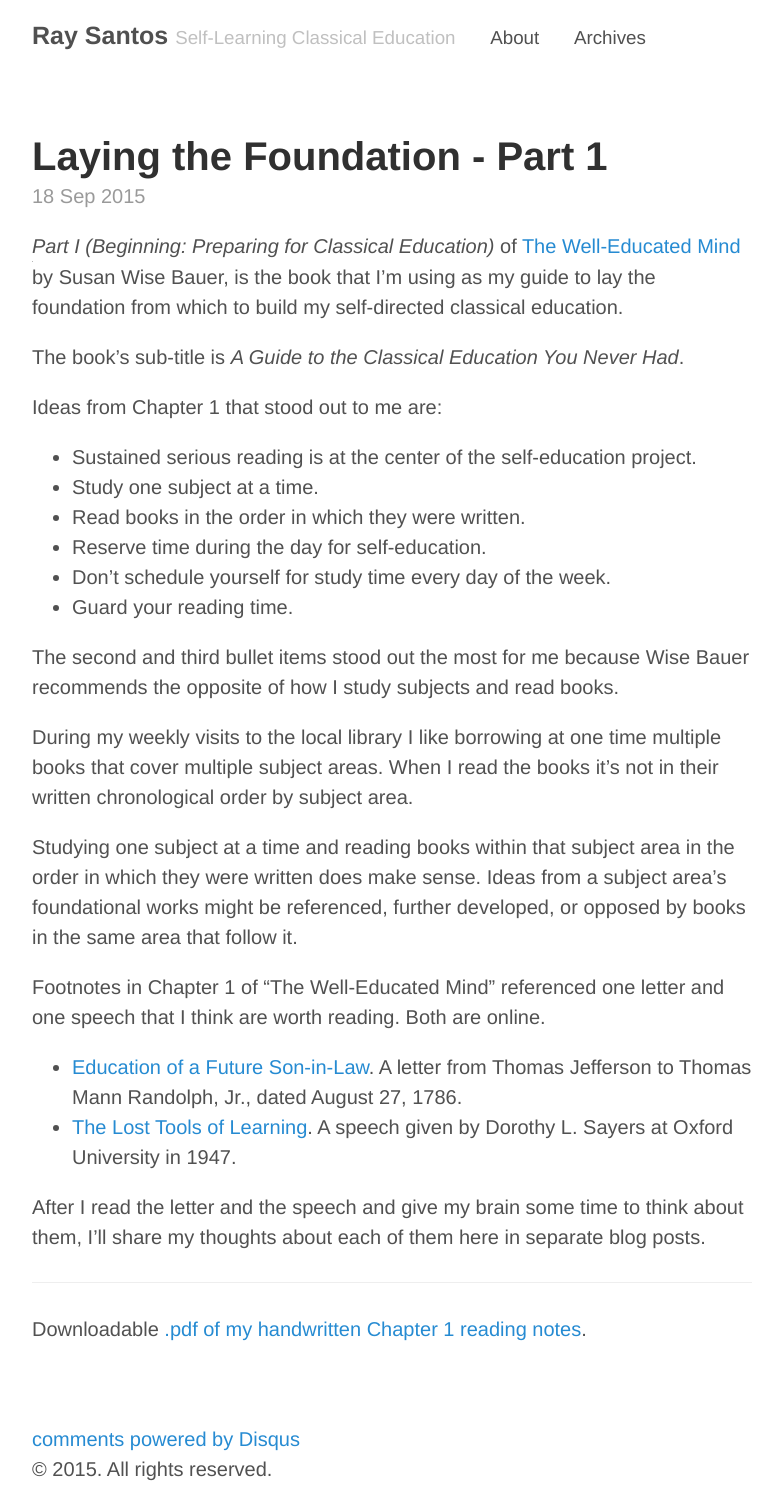
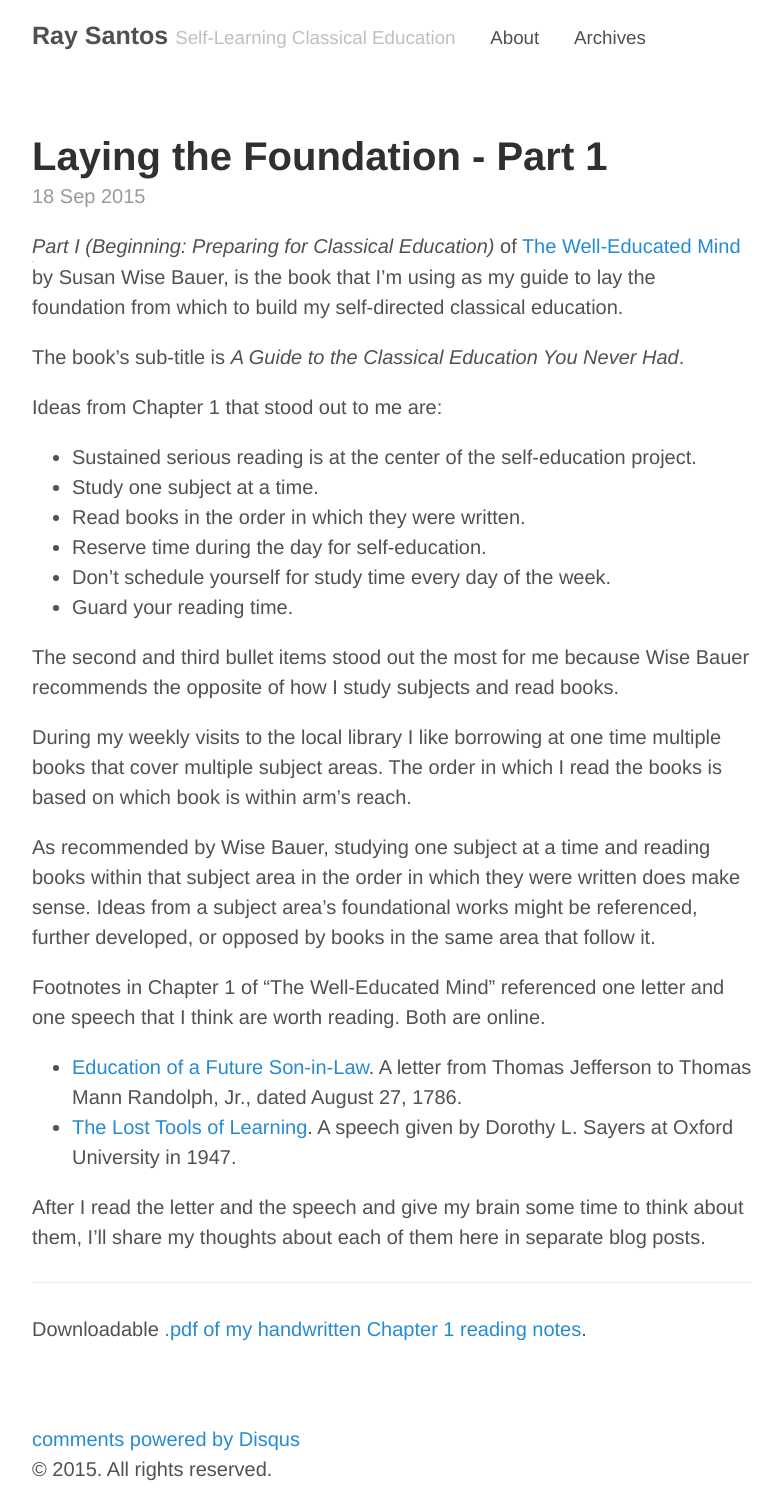
Before and after one commit to raysantoscom/raysantoscom.github.io, a Jekyll site: the page built from _posts/2015-09-18-laying-the-foundation-1.md, in a window 1280 px wide. Shown: the whole page, without its empty margins (248-1030 px from the left). Built offline with Jekyll 4.4.1, drawn with Linux system fonts in a browser that asks for light colours; Markdown is read by kramdown in place of the engine named in the settings; comment, search, counter and statistics services are not loaded.

Commit message:
Updated -- 2015-09-18-laying-the-foundation-1.md

```diff
--- a/_posts/2015-09-18-laying-the-foundation-1.md
+++ b/_posts/2015-09-18-laying-the-foundation-1.md
@@ -20,9 +20,9 @@
 
 The second and third bullet items stood out the most for me because Wise Bauer recommends the opposite of how I study subjects and read books.
 
-During my weekly visits to the local library I like borrowing at one time multiple books that cover multiple subject areas. When I read the books it's not in their written chronological order by subject area.
+During my weekly visits to the local library I like borrowing at one time multiple books that cover multiple subject areas. The order in which I read the books is based on which book is within arm's reach.
 
-Studying one subject at a time and reading books within that subject area in the order in which they were written does make sense. Ideas from a subject area's foundational works might be referenced, further developed, or opposed by books in the same area that follow it.
+As recommended by Wise Bauer, studying one subject at a time and reading books within that subject area in the order in which they were written does make sense. Ideas from a subject area's foundational works might be referenced, further developed, or opposed by books in the same area that follow it.
 
 Footnotes in Chapter 1 of "The Well-Educated Mind" referenced one letter and one speech that I think are worth reading. Both are online.
 
```
